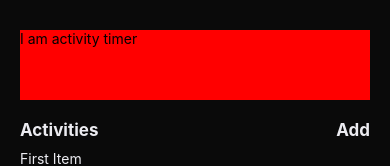
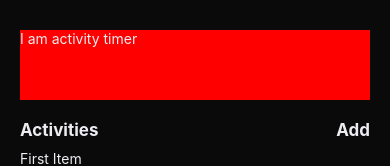
Before and after one commit to Jerga99/7-days-of-code-react-native, a React Native app: screen / in a window 390 px wide. Shown: the top 166 px of the page. Built offline with nearby package versions, Linux system fonts and the light colour scheme.

Commit message:
Override Text

```diff
--- a/src/components/activity/Item.js
+++ b/src/components/activity/Item.js
@@ -1,16 +1,16 @@
 
 
 
-import { Text, View } from "react-native"
-import { COLORS } from "../../variables/styles"
+import { View } from "react-native"
+import { FlowText } from "../overrides"
 
 
 export const ActivityItem = ({title}) => {
   return (
     <View>
-      <Text style={{color: COLORS.white}}>
+      <FlowText>
         {title}
-      </Text>
+      </FlowText>
     </View>
   )
 }
--- a/src/components/activity/Timer.js
+++ b/src/components/activity/Timer.js
@@ -1,13 +1,14 @@
-import { Text, View, StyleSheet } from "react-native"
+import { View, StyleSheet } from "react-native"
+import { FlowText } from "../overrides"
 
 
 
 export const ActivityTimer = () => {
   return (
     <View style={styles.timerContainer}>
-      <Text>
+      <FlowText>
         I am activity timer
-      </Text>
+      </FlowText>
     </View>
   )
 }
--- /dev/null
+++ b/src/components/overrides/Text.js
@@ -0,0 +1,18 @@
+import { Text, StyleSheet } from "react-native"
+import { COLORS } from "../../variables/styles"
+
+
+export const FlowText = ({children, style}) => {
+
+  return (
+    <Text style={{...styles.text, ...style}}>
+      {children}
+    </Text>
+  )
+}
+
+const styles = StyleSheet.create({
+  text: {
+    color: COLORS.white
+  }
+})
--- /dev/null
+++ b/src/components/overrides/index.js
@@ -0,0 +1,3 @@
+
+
+export { FlowText } from "./Text";
--- a/src/screens/Home.js
+++ b/src/screens/Home.js
@@ -3,6 +3,7 @@ import { ActivityTimer } from "../components/activity/Timer";
 import { ActivityItem } from "../components/activity/Item";
 import data from "../data/activities.json";
 import { COLORS } from "../variables/styles";
+import { FlowText } from "../components/overrides";
 
 
 export const ActivityHomeScreen = () => {
@@ -11,8 +12,8 @@ export const ActivityHomeScreen = () => {
     <View style={styles.screenContainer}>
       <ActivityTimer></ActivityTimer>
       <View style={styles.listHeading}>
-        <Text style={styles.text}>Activities</Text>
-        <Text style={styles.text}>Add</Text>
+        <FlowText style={styles.text}>Activities</FlowText>
+        <FlowText style={styles.text}>Add</FlowText>
       </View>
       <FlatList
         data={data}
@@ -39,6 +40,5 @@ const styles = StyleSheet.create({
   text: {
     fontSize: 17,
     fontWeight: "bold",
-    color: COLORS.white
   }
 })
```
